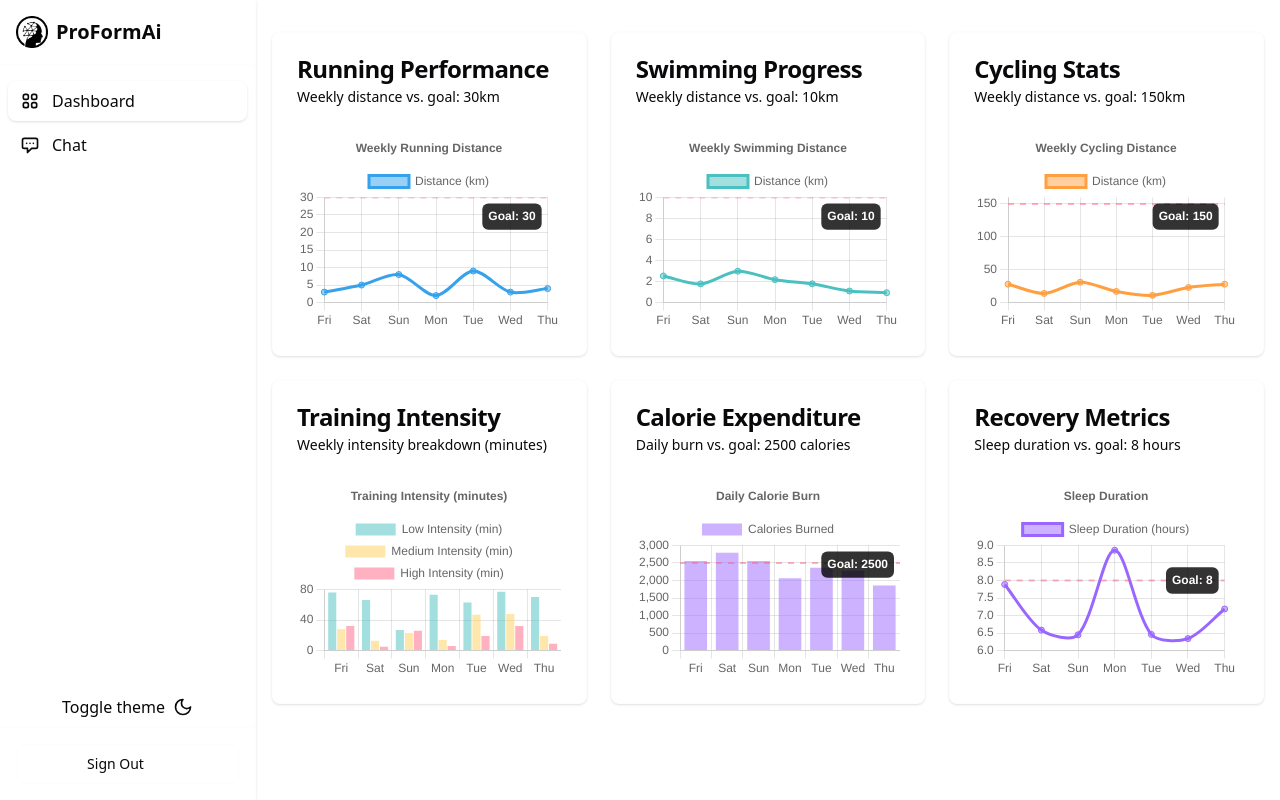
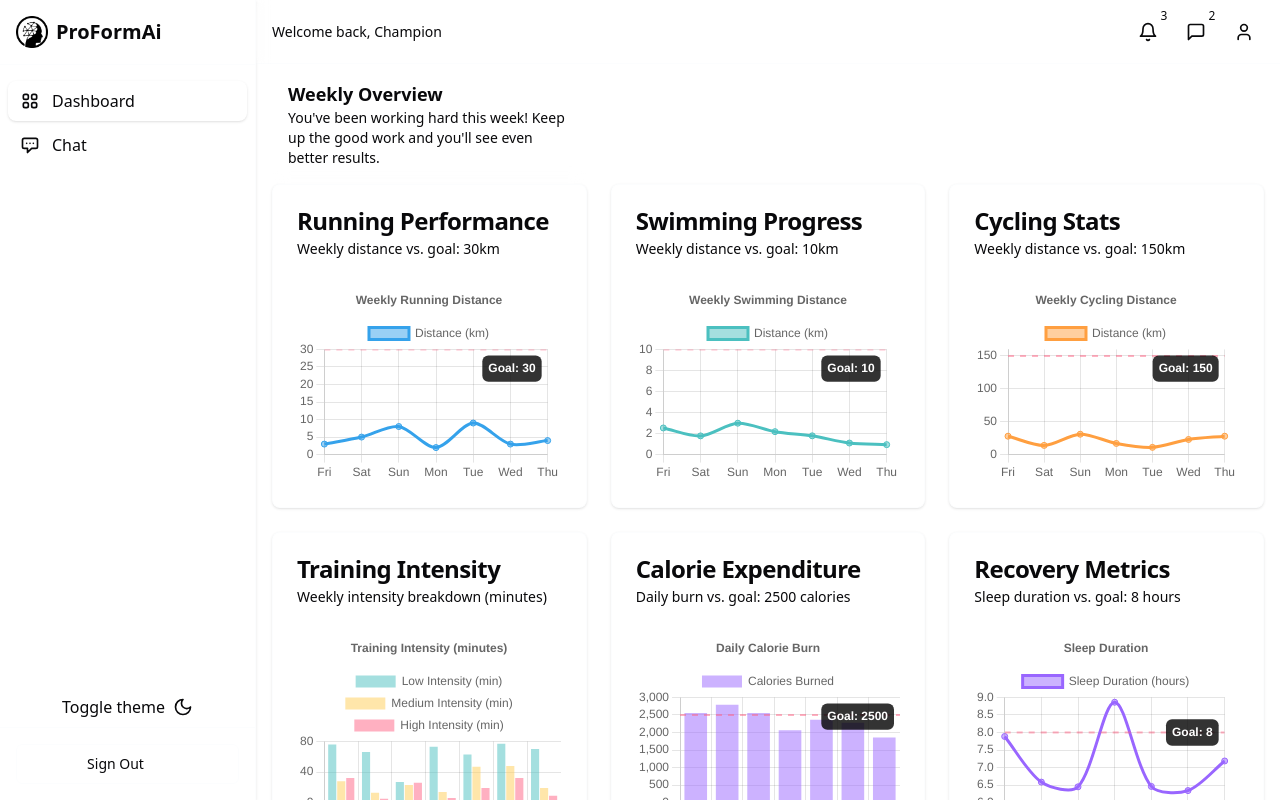
Before and after one commit to francotechadmin/sport-platform, a Next.js app: page /dashboard in a window 1280 px wide. Built offline with nearby package versions, Linux system fonts and the light colour scheme; some icons are missing.

Commit message:
Enhance Dashboard layout by adding a TopNav component for improved navigation and update DashboardPage to include a Weekly Overview section, providing users with motivational feedback on their progress.

```diff
--- a/src/app/(dashboard)/dashboard/page.tsx
+++ b/src/app/(dashboard)/dashboard/page.tsx
@@ -27,7 +27,19 @@ export default function DashboardPage() {
   const recoveryData = generateRecoveryData();
 
   return (
-    <div className="py-8 w-full">
+    <div className="w-full">
+
+      {/* Weekly Overview message from ai */}
+      <div className="max-w-7xl mx-auto grid gap-6 md:grid-cols-2 lg:grid-cols-3 px-4">
+        <div className="bg-background/90 backdrop-blur-sm rounded-lg p-4">
+          <h2 className="text-lg font-semibold">Weekly Overview</h2>
+          <p className="text-sm text-muted-foreground">
+            You've been working hard this week! Keep up the good work and you'll see even better results.
+          </p>
+        </div>
+      </div>
+
+
       <div className="max-w-7xl mx-auto grid gap-6 md:grid-cols-2 lg:grid-cols-3 px-4">
         <Card>
           <CardHeader>
--- a/src/components/layout/dashboard-layout.tsx
+++ b/src/components/layout/dashboard-layout.tsx
@@ -1,6 +1,7 @@
 "use client";
 
 import { Sidebar } from "./sidebar";
+import { TopNav } from "./top-nav";
 
 interface DashboardLayoutProps {
   children: React.ReactNode;
@@ -10,11 +11,14 @@ export function DashboardLayout({ children }: DashboardLayoutProps) {
   return (
     <div className="flex h-screen overflow-hidden">
       <Sidebar />
-      <main className="flex-1 overflow-y-auto w-full">
-        <div className="ios-scroll-container h-full pt-[60px] md:pt-0">
-          {children}
-        </div>
-      </main>
+      <div className="flex-1 flex flex-col overflow-hidden">
+        <TopNav />
+        <main className="flex-1 overflow-y-auto">
+          <div className="h-full">
+            {children}
+          </div>
+        </main>
+      </div>
     </div>
   );
 }
--- /dev/null
+++ b/src/components/layout/top-nav.tsx
@@ -0,0 +1,38 @@
+"use client";
+
+import { Button } from "@/components/ui/button";
+import { Bell, MessageSquare, User } from "lucide-react";
+import { useTheme } from "@/components/theme-provider";
+
+export function TopNav() {
+  const { theme } = useTheme();
+
+  return (
+    <div className="h-16 border-b border-slate-200/10 dark:border-slate-700/30 bg-background/95 backdrop-blur-sm">
+      <div className="flex items-center justify-between h-full px-4">
+        <div className="flex items-center">
+          <span className="text-sm text-muted-foreground">
+            Welcome back, <span className="font-medium text-foreground">Champion</span>
+          </span>
+        </div>
+        <div className="flex items-center gap-2">
+          <Button variant="ghost" size="icon" className="relative">
+            <Bell className="h-5 w-5" />
+            <span className="absolute -top-1 -right-1 h-4 w-4 rounded-full bg-primary text-primary-foreground text-xs flex items-center justify-center">
+              3
+            </span>
+          </Button>
+          <Button variant="ghost" size="icon" className="relative">
+            <MessageSquare className="h-5 w-5" />
+            <span className="absolute -top-1 -right-1 h-4 w-4 rounded-full bg-primary text-primary-foreground text-xs flex items-center justify-center">
+              2
+            </span>
+          </Button>
+          <Button variant="ghost" size="icon">
+            <User className="h-5 w-5" />
+          </Button>
+        </div>
+      </div>
+    </div>
+  );
+}
```
